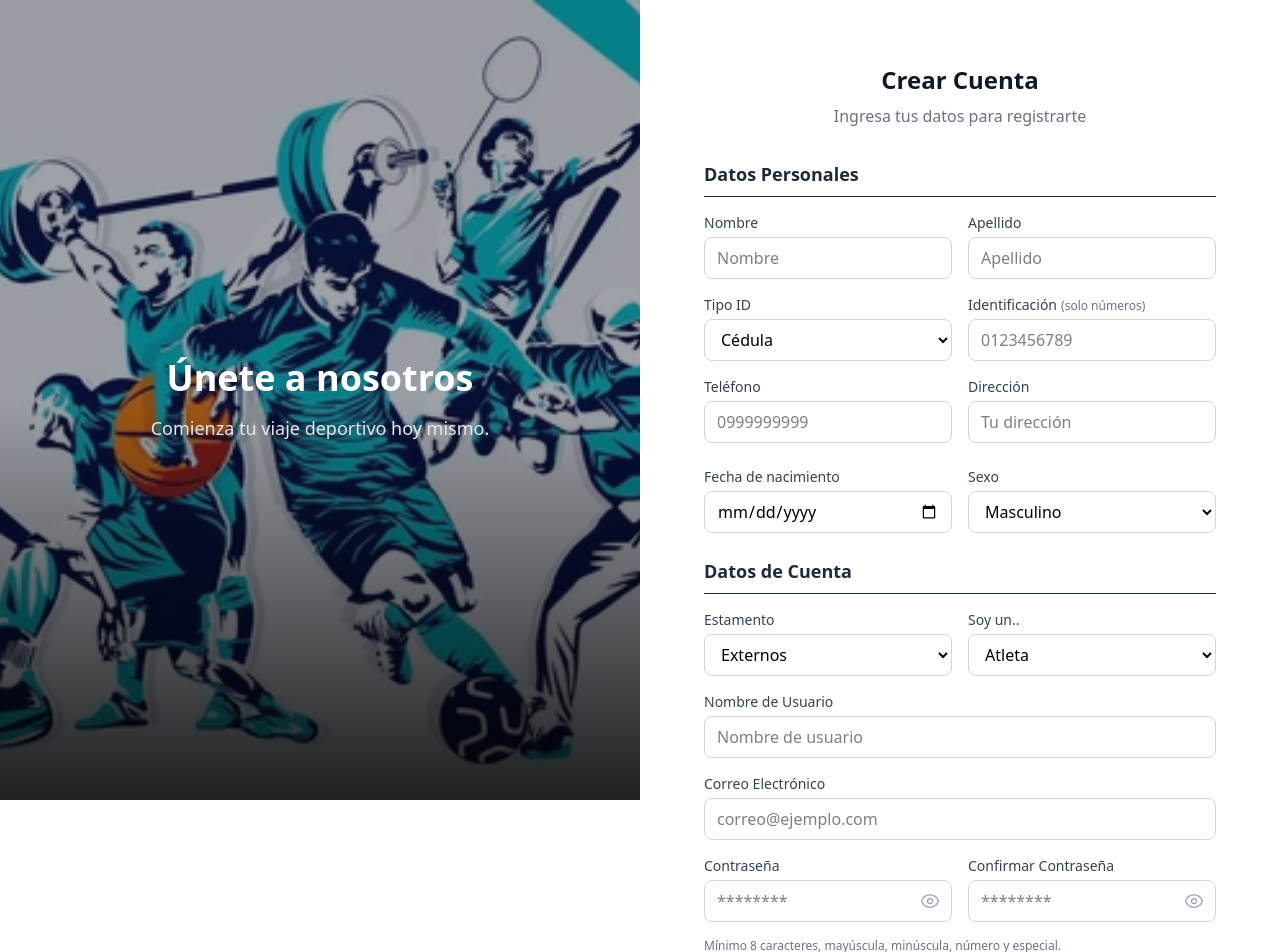
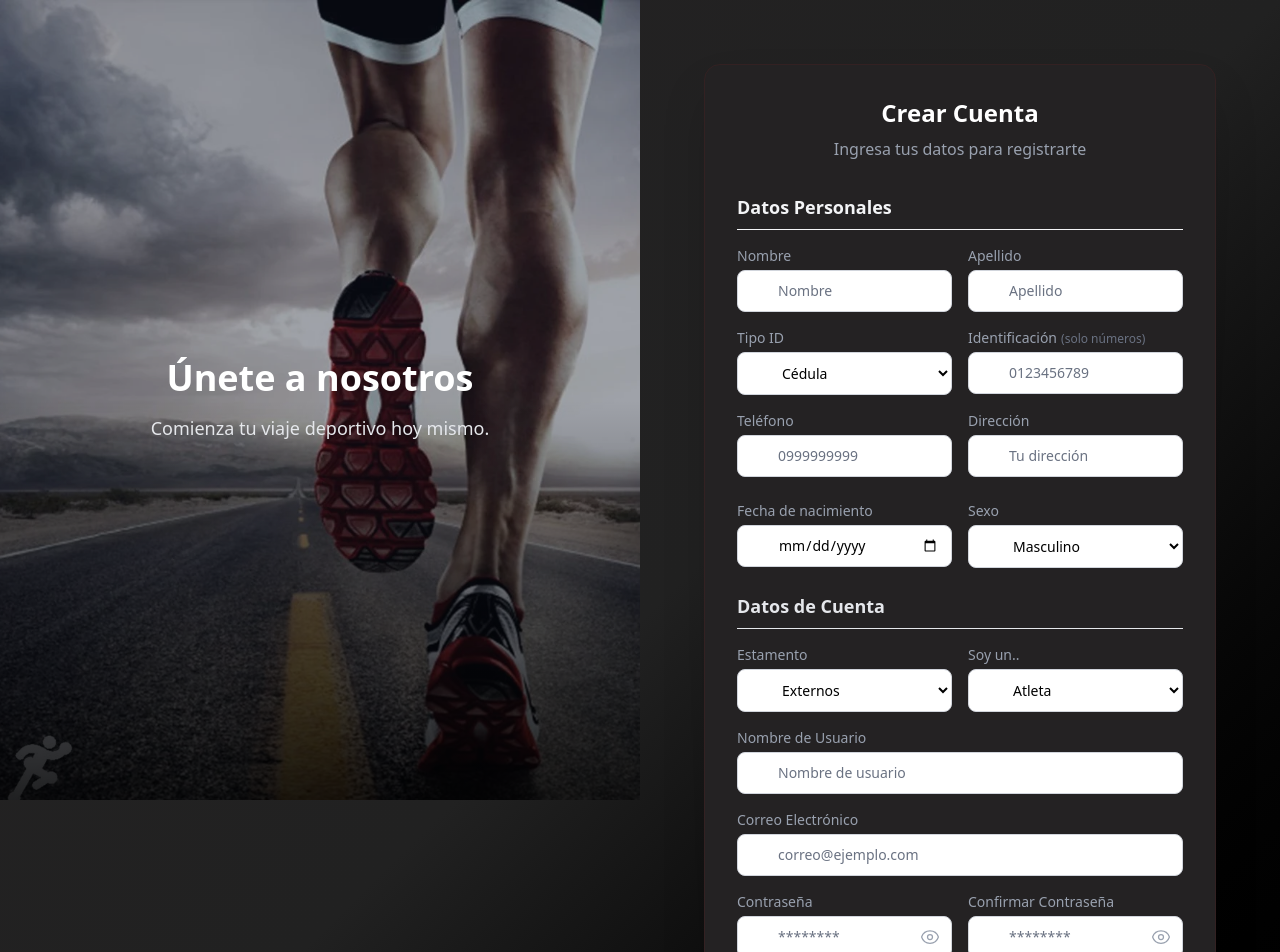
Before and after one commit to esteban-ll-aguilar/sports-athletics-module, a React (Vite) app in the folder athletics_vite_ui/: page /register in a window 1280 px wide. Shown: the top 952 px of the page. Built offline with nearby package versions, Linux system fonts and the light colour scheme; no server answers.

Commit message:
Cambio de colores Formulario Registro

```diff
--- a/athletics_vite_ui/src/modules/auth/ui/pages/RegisterPage.jsx
+++ b/athletics_vite_ui/src/modules/auth/ui/pages/RegisterPage.jsx
@@ -1,7 +1,7 @@
 import React, { useState } from 'react';
 import { useNavigate, Link } from 'react-router-dom';
 import authService from '../../services/auth_service';
-import loginImage from '@assets/images/auth/login.webp';
+import loginImage from '@assets/images/auth/login2.webp';
 
 const RegisterPage = () => {
     const navigate = useNavigate();
@@ -146,7 +146,7 @@ const RegisterPage = () => {
     };
 
     return (
-        <div className="flex min-h-screen w-full bg-white">
+<div className="flex min-h-screen w-full bg-gradient-to-br from-[#242223] via-[#212121] to-black">
             {/* Left Side - Image */}
             <div className="hidden lg:flex w-1/2 bg-gray-900 text-white items-center justify-center overflow-hidden fixed h-full">
                 <div className="absolute inset-0 z-0">
@@ -167,10 +167,10 @@ const RegisterPage = () => {
 
             {/* Right Side - Form */}
             <div className="w-full lg:w-1/2 flex items-center justify-center p-8 lg:p-16 overflow-y-auto ml-auto">
-                <div className="w-full max-w-lg">
+<div className="w-full max-w-lg bg-[#242223] rounded-2xl shadow-2xl p-8 border border-[#332122]">
                     <div className="text-center mb-8">
-                        <h2 className="text-2xl font-bold text-gray-900">Crear Cuenta</h2>
-                        <p className="text-gray-500 mt-2">Ingresa tus datos para registrarte</p>
+                        <h2 className="text-2xl font-bold text-white">Crear Cuenta</h2>
+                        <p className="text-gray-400 mt-2">Ingresa tus datos para registrarte</p>
                     </div>
 
                     <form onSubmit={handleSubmit} className="space-y-6">
@@ -182,41 +182,61 @@ const RegisterPage = () => {
 
                         {/* Sección 1: Datos Personales */}
                         <div className="space-y-4">
-                            <h3 className="text-lg font-semibold text-gray-800 border-b pb-2">Datos Personales</h3>
+                            <h3 className="text-lg font-semibold text-gray-100 border-b pb-2">Datos Personales</h3>
 
                             <div className="grid grid-cols-1 md:grid-cols-2 gap-4">
                                 <div>
-                                    <label className="block text-sm font-medium text-gray-700 mb-1">Nombre</label>
+                                    <label className="block text-sm font-medium text-gray-400 mb-1">Nombre</label>
                                     <input
                                         name="first_name"
                                         required
                                         value={formData.first_name}
                                         onChange={handleChange}
-                                        className="block w-full px-3 py-2 border border-gray-300 rounded-lg focus:ring-red-500 focus:border-red-500"
+                                        className="
+    block w-full pl-10 pr-3 py-2.5
+    bg-white text-black
+    border border-gray-300 rounded-lg
+    placeholder-gray-500
+    focus:ring-[#b30c25] focus:border-[#b30c25]
+    sm:text-sm
+  "
                                         placeholder="Nombre"
                                     />
                                 </div>
                                 <div>
-                                    <label className="block text-sm font-medium text-gray-700 mb-1">Apellido</label>
+                                    <label className="block text-sm font-medium text-gray-400 mb-1">Apellido</label>
                                     <input
                                         name="last_name"
                                         required
                                         value={formData.last_name}
                                         onChange={handleChange}
-                                        className="block w-full px-3 py-2 border border-gray-300 rounded-lg focus:ring-red-500 focus:border-red-500"
-                                        placeholder="Apellido"
+                                        className="
+    block w-full pl-10 pr-3 py-2.5
+    bg-white text-black
+    border border-gray-300 rounded-lg
+    placeholder-gray-500
+    focus:ring-[#b30c25] focus:border-[#b30c25]
+    sm:text-sm
+  "                                        placeholder="Apellido"
                                     />
                                 </div>
                             </div>
 
                             <div className="grid grid-cols-1 md:grid-cols-2 gap-4">
                                 <div>
-                                    <label className="block text-sm font-medium text-gray-700 mb-1">Tipo ID</label>
+                                    <label className="block text-sm font-medium text-gray-400 mb-1">Tipo ID</label>
                                     <select
                                         name="tipo_identificacion"
                                         value={formData.tipo_identificacion}
                                         onChange={handleChange}
-                                        className="block w-full px-3 py-2 border border-gray-300 rounded-lg focus:ring-red-500 focus:border-red-500"
+                                        className="
+    block w-full pl-10 pr-3 py-2.5
+    bg-white text-black
+    border border-gray-300 rounded-lg
+    placeholder-gray-500
+    focus:ring-[#b30c25] focus:border-[#b30c25]
+    sm:text-sm
+  "
                                     >
                                         <option value="CEDULA">Cédula</option>
                                         <option value="PASAPORTE">Pasaporte</option>
@@ -224,7 +244,7 @@ const RegisterPage = () => {
                                     </select>
                                 </div>
                                 <div>
-                                    <label className="block text-sm font-medium text-gray-700 mb-1">
+                                    <label className="block text-sm font-medium text-gray-400 mb-1">
                                         Identificación
                                         <span className="text-xs text-gray-500 ml-1">(solo números)</span>
                                     </label>
@@ -235,31 +255,52 @@ const RegisterPage = () => {
                                         onChange={handleChange}
                                         pattern="\d*"
                                         inputMode="numeric"
-                                        className="block w-full px-3 py-2 border border-gray-300 rounded-lg focus:ring-red-500 focus:border-red-500"
-                                        placeholder="0123456789"
+                                        className="
+    block w-full pl-10 pr-3 py-2.5
+    bg-white text-black
+    border border-gray-300 rounded-lg
+    placeholder-gray-500
+    focus:ring-[#b30c25] focus:border-[#b30c25]
+    sm:text-sm
+  "                                    placeholder="0123456789"
                                     />
                                 </div>
                             </div>
 
                             <div className="grid grid-cols-1 md:grid-cols-2 gap-4">
                                 <div>
-                                    <label className="block text-sm font-medium text-gray-700 mb-1">Teléfono</label>
+                                    <label className="block text-sm font-medium text-gray-400 mb-1">Teléfono</label>
                                     <input
                                         name="phone"
                                         value={formData.phone}
                                         onChange={handleChange}
                                         inputMode="tel"
-                                        className="block w-full px-3 py-2 border border-gray-300 rounded-lg focus:ring-red-500 focus:border-red-500"
+                                        className="
+    block w-full pl-10 pr-3 py-2.5
+    bg-white text-black
+    border border-gray-300 rounded-lg
+    placeholder-gray-500
+    focus:ring-[#b30c25] focus:border-[#b30c25]
+    sm:text-sm
+
+"
                                         placeholder="0999999999"
                                     />
                                 </div>
                                 <div>
-                                    <label className="block text-sm font-medium text-gray-700 mb-1">Dirección</label>
+                                    <label className="block text-sm font-medium text-gray-400 mb-1">Dirección</label>
                                     <input
                                         name="direccion"
                                         value={formData.direccion}
                                         onChange={handleChange}
-                                        className="block w-full px-3 py-2 border border-gray-300 rounded-lg focus:ring-red-500 focus:border-red-500"
+                                        className="
+    block w-full pl-10 pr-3 py-2.5
+    bg-white text-black
+    border border-gray-300 rounded-lg
+    placeholder-gray-500
+    focus:ring-[#b30c25] focus:border-[#b30c25]
+    sm:text-sm
+  "
                                         placeholder="Tu dirección"
                                     />
                                 </div>
@@ -268,7 +309,7 @@ const RegisterPage = () => {
 
                         <div className="grid grid-cols-1 md:grid-cols-2 gap-4">
                             <div>
-                                <label className="block text-sm font-medium text-gray-700 mb-1">
+                                <label className="block text-sm font-medium text-gray-400 mb-1">
                                     Fecha de nacimiento
                                 </label>
                                 <input
@@ -276,19 +317,33 @@ const RegisterPage = () => {
                                     name="fecha_nacimiento"
                                     value={formData.fecha_nacimiento}
                                     onChange={handleChange}
-                                    className="block w-full px-3 py-2 border border-gray-300 rounded-lg focus:ring-red-500 focus:border-red-500"
+                                        className="
+    block w-full pl-10 pr-3 py-2.5
+    bg-white text-black
+    border border-gray-300 rounded-lg
+    placeholder-gray-500
+    focus:ring-[#b30c25] focus:border-[#b30c25]
+    sm:text-sm
+  "
                                 />
                             </div>
 
                             <div>
-                                <label className="block text-sm font-medium text-gray-700 mb-1">
+                                <label className="block text-sm font-medium text-gray-400 mb-1">
                                     Sexo
                                 </label>
                                 <select
                                     name="sexo"
                                     value={formData.sexo}
                                     onChange={handleChange}
-                                    className="block w-full px-3 py-2 border border-gray-300 rounded-lg focus:ring-red-500 focus:border-red-500"
+                                        className="
+    block w-full pl-10 pr-3 py-2.5
+    bg-white text-black
+    border border-gray-300 rounded-lg
+    placeholder-gray-500
+    focus:ring-[#b30c25] focus:border-[#b30c25]
+    sm:text-sm
+  "
                                 >
                                     <option value="M">Masculino</option>
                                     <option value="F">Femenino</option>
@@ -298,16 +353,23 @@ const RegisterPage = () => {
 
                         {/* Sección 2: Datos de Cuenta */}
                         <div className="space-y-4">
-                            <h3 className="text-lg font-semibold text-gray-800 border-b pb-2">Datos de Cuenta</h3>
+                            <h3 className="text-lg font-semibold text-gray-200 border-b pb-2">Datos de Cuenta</h3>
 
                             <div className="grid grid-cols-1 md:grid-cols-2 gap-4">
                                 <div>
-                                    <label className="block text-sm font-medium text-gray-700 mb-1">Estamento</label>
+                                    <label className="block text-sm font-medium text-gray-400 mb-1">Estamento</label>
                                     <select
                                         name="tipo_estamento"
                                         value={formData.tipo_estamento}
                                         onChange={handleChange}
-                                        className="block w-full px-3 py-2 border border-gray-300 rounded-lg focus:ring-red-500 focus:border-red-500"
+                                        className="
+    block w-full pl-10 pr-3 py-2.5
+    bg-white text-black
+    border border-gray-300 rounded-lg
+    placeholder-gray-500
+    focus:ring-[#b30c25] focus:border-[#b30c25]
+    sm:text-sm
+  "
                                     >
                                         <option value="EXTERNOS">Externos</option>
                                         <option value="ESTUDIANTES">Estudiante</option>
@@ -316,12 +378,19 @@ const RegisterPage = () => {
                                     </select>
                                 </div>
                                 <div>
-                                    <label className="block text-sm font-medium text-gray-700 mb-1">Soy un..</label>
+                                    <label className="block text-sm font-medium text-gray-400 mb-1">Soy un..</label>
                                     <select
                                         name="role"
                                         value={formData.role}
                                         onChange={handleChange}
-                                        className="block w-full px-3 py-2 border border-gray-300 rounded-lg focus:ring-red-500 focus:border-red-500"
+                                        className="
+    block w-full pl-10 pr-3 py-2.5
+    bg-white text-black
+    border border-gray-300 rounded-lg
+    placeholder-gray-500
+    focus:ring-[#b30c25] focus:border-[#b30c25]
+    sm:text-sm
+  "
                                     >
                                         <option value="ATLETA">Atleta</option>
                                         <option value="REPRESENTANTE">Representante</option>
@@ -330,33 +399,47 @@ const RegisterPage = () => {
                             </div>
 
                             <div>
-                                <label className="block text-sm font-medium text-gray-700 mb-1">Nombre de Usuario</label>
+                                <label className="block text-sm font-medium text-gray-400 mb-1">Nombre de Usuario</label>
                                 <input
                                     name="username"
                                     required
                                     value={formData.username}
                                     onChange={handleChange}
-                                    className="block w-full px-3 py-2 border border-gray-300 rounded-lg focus:ring-red-500 focus:border-red-500"
+                                        className="
+    block w-full pl-10 pr-3 py-2.5
+    bg-white text-black
+    border border-gray-300 rounded-lg
+    placeholder-gray-500
+    focus:ring-[#b30c25] focus:border-[#b30c25]
+    sm:text-sm
+  "
                                     placeholder="Nombre de usuario"
                                 />
                             </div>
 
                             <div>
-                                <label className="block text-sm font-medium text-gray-700 mb-1">Correo Electrónico</label>
+                                <label className="block text-sm font-medium text-gray-400 mb-1">Correo Electrónico</label>
                                 <input
                                     type="email"
                                     name="email"
                                     required
                                     value={formData.email}
                                     onChange={handleChange}
-                                    className="block w-full px-3 py-2 border border-gray-300 rounded-lg focus:ring-red-500 focus:border-red-500"
+                                        className="
+    block w-full pl-10 pr-3 py-2.5
+    bg-white text-black
+    border border-gray-300 rounded-lg
+    placeholder-gray-500
+    focus:ring-[#b30c25] focus:border-[#b30c25]
+    sm:text-sm
+  "
                                     placeholder="correo@ejemplo.com"
                                 />
                             </div>
 
                             <div className="grid grid-cols-1 md:grid-cols-2 gap-4">
                                 <div>
-                                    <label className="block text-sm font-medium text-gray-700 mb-1">Contraseña</label>
+                                    <label className="block text-sm font-medium text-gray-400 mb-1">Contraseña</label>
                                     <div className="relative">
                                         <input
                                             type={showPassword ? "text" : "password"}
@@ -364,7 +447,14 @@ const RegisterPage = () => {
                                             required
                                             value={formData.password}
                                             onChange={handleChange}
-                                            className="block w-full px-3 py-2 border border-gray-300 rounded-lg focus:ring-red-500 focus:border-red-500 pr-10"
+                                        className="
+    block w-full pl-10 pr-3 py-2.5
+    bg-white text-black
+    border border-gray-300 rounded-lg
+    placeholder-gray-500
+    focus:ring-[#b30c25] focus:border-[#b30c25]
+    sm:text-sm
+  "
                                             placeholder="********"
                                         />
                                         <button
@@ -386,7 +476,7 @@ const RegisterPage = () => {
                                     </div>
                                 </div>
                                 <div>
-                                    <label className="block text-sm font-medium text-gray-700 mb-1">Confirmar Contraseña</label>
+                                    <label className="block text-sm font-medium text-gray-400 mb-1">Confirmar Contraseña</label>
                                     <div className="relative">
                                         <input
                                             type={showConfirmPassword ? "text" : "password"}
@@ -394,7 +484,14 @@ const RegisterPage = () => {
                                             required
                                             value={formData.confirmPassword}
                                             onChange={handleChange}
-                                            className="block w-full px-3 py-2 border border-gray-300 rounded-lg focus:ring-red-500 focus:border-red-500 pr-10"
+                                        className="
+    block w-full pl-10 pr-3 py-2.5
+    bg-white text-black
+    border border-gray-300 rounded-lg
+    placeholder-gray-500
+    focus:ring-[#b30c25] focus:border-[#b30c25]
+    sm:text-sm
+  "
                                             placeholder="********"
                                         />
                                         <button
@@ -416,21 +513,30 @@ const RegisterPage = () => {
                                     </div>
                                 </div>
                             </div>
-                            <p className="text-xs text-gray-500 mt-1">Mínimo 8 caracteres, mayúscula, minúscula, número y especial.</p>
+                            <p className="text-xs text-gray-300 mt-1">Mínimo 8 caracteres, mayúscula, minúscula, número y especial.</p>
                         </div>
 
 
                         <button
                             type="submit"
                             disabled={loading}
-                            className="w-full flex justify-center py-3 px-4 border border-transparent rounded-lg shadow-sm text-sm font-medium text-white bg-red-600 hover:bg-red-700 focus:outline-none focus:ring-2 focus:ring-offset-2 focus:ring-red-500 disabled:opacity-50 transition-colors mt-6"
+className="
+  w-full py-3 px-4 rounded-lg
+  text-sm font-semibold text-white
+  bg-gradient-to-r from-[#b30c25] via-[#362022] to-[#332122]
+  hover:brightness-110
+  focus:ring-2 focus:ring-[#b30c25]
+  disabled:opacity-50
+  transition-all duration-300 shadow-lg
+  mt-6
+"
                         >
                             {loading ? 'Registrando...' : 'Registrarse'}
                         </button>
 
                         <div className="text-center mt-4">
-                            <span className="text-sm text-gray-600">¿Ya tienes cuenta? </span>
-                            <Link to="/login" className="text-sm font-medium text-red-600 hover:text-red-500">
+                            <span className="text-sm text-gray-400">¿Ya tienes cuenta? </span>
+                            <Link to="/login" className="text-sm font-medium text-[#b30c25] hover:text-red-400">
                                 Inicia Sesión
                             </Link>
                         </div>
```
Also changed, not shown: athletics_vite_ui/src/modules/auth/ui/pages/LoginPage.jsx (+16 -8 lines), athletics_vite_ui/src/modules/auth/ui/pages/PasswordResetPage.jsx (+56 -23 lines).
